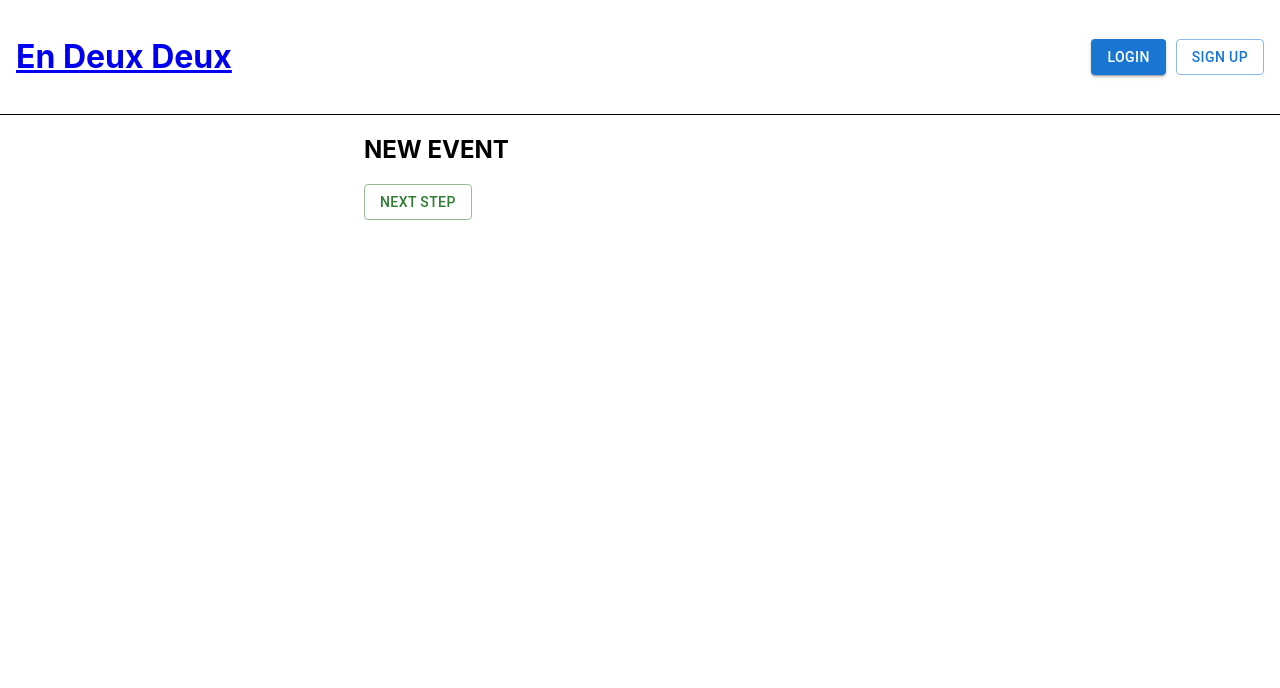
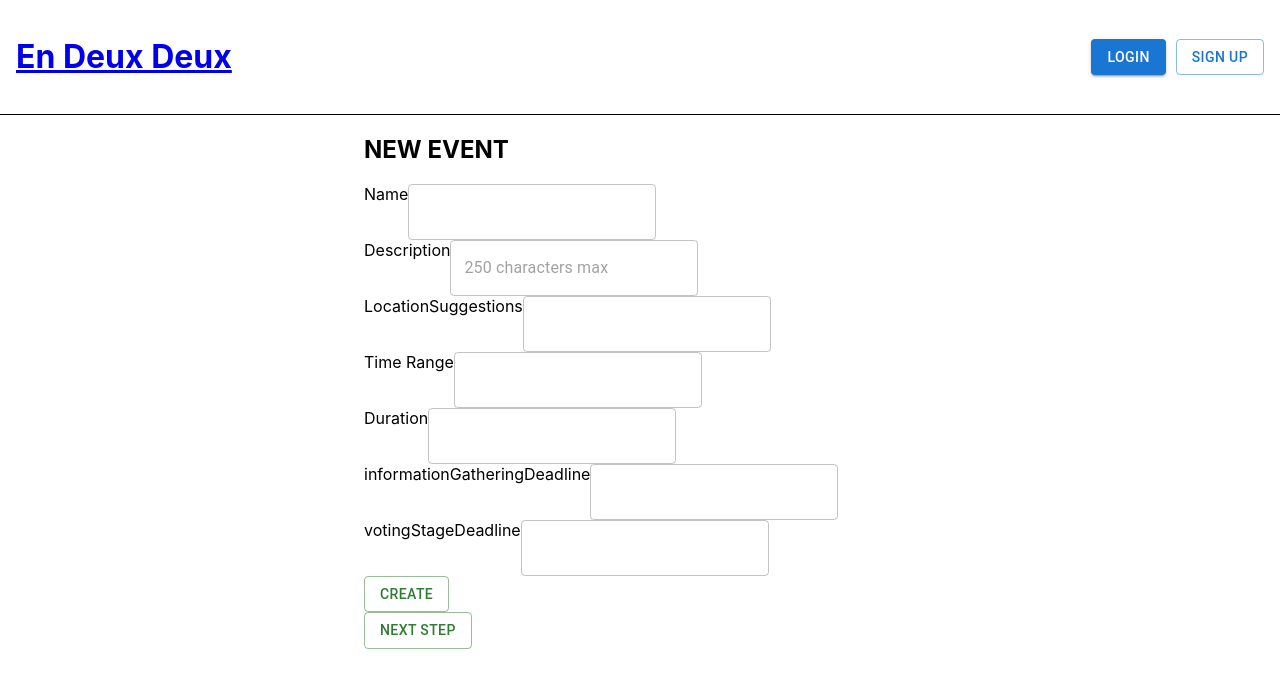
Before and after one commit to LauMttp/En2Deux_Front, a React (Create React App) app: page /newevent in a window 1280 px wide. Shown: the top 688 px of the page. Built offline with nearby package versions, Linux system fonts and the light colour scheme.

Commit message:
removed password update

```diff
--- a/package.json
+++ b/package.json
@@ -6,10 +6,12 @@
     "@emotion/react": "^11.10.4",
     "@emotion/styled": "^11.10.4",
     "@mui/material": "^5.10.5",
+    "@mui/x-date-pickers": "^5.0.2",
     "@testing-library/jest-dom": "^5.16.5",
     "@testing-library/react": "^13.4.0",
     "@testing-library/user-event": "^13.5.0",
     "axios": "^0.27.2",
+    "dayjs": "^1.11.5",
     "react": "^18.2.0",
     "react-dom": "^18.2.0",
     "react-router-dom": "^6.4.0",
--- /dev/null
+++ b/src/components/DatePickerComponent.jsx
@@ -0,0 +1,30 @@
+import React from "react";
+import dayjs from "dayjs";
+import TextField from "@mui/material/TextField";
+import Stack from "@mui/material/Stack";
+import { AdapterDayjs } from "@mui/x-date-pickers/AdapterDayjs";
+import { LocalizationProvider } from "@mui/x-date-pickers/LocalizationProvider";
+import { DatePicker } from "@mui/x-date-pickers/DatePicker";
+
+const DatePickerComponent = () => {
+  const [value, setValue] = React.useState(dayjs());
+  return (
+    <LocalizationProvider dateAdapter={AdapterDayjs}>
+      <Stack spacing={3}>
+        <DatePicker
+          disableFuture
+          label="Responsive"
+          openTo="year"
+          views={["year", "month", "day"]}
+          value={value}
+          onChange={(newValue) => {
+            setValue(newValue);
+          }}
+          renderInput={(params) => <TextField {...params} />}
+        />
+      </Stack>
+    </LocalizationProvider>
+  );
+};
+
+export default DatePickerComponent;
--- a/src/components/Inputs.jsx
+++ b/src/components/Inputs.jsx
@@ -13,7 +13,6 @@ const Inputs = ({
     <div>
       <label htmlFor={id}>{fieldName}</label>
       <TextField
-        required
         id={id}
         {...props}
         type={type}
--- a/src/pages/Events.jsx
+++ b/src/pages/Events.jsx
@@ -6,6 +6,9 @@ const Events = () => {
   return (
     <div>
       <h2>Events</h2>
+      <div></div>
+      <h2>Invitations</h2>
+      <div></div>
       <Link to="/newevent">
         <Button variant="contained" color="success">
           Create new event
--- a/src/pages/NewEvent.jsx
+++ b/src/pages/NewEvent.jsx
@@ -1,11 +1,73 @@
 import { Button } from "@mui/material";
-import React from "react";
+import React, { useContext, useState } from "react";
 import { Link } from "react-router-dom";
+import axios from "axios";
+import Form from "../components/Form";
+import { AuthContext } from "../contexts/AuthContext";
 
 const NewEvent = () => {
+  const initialEventState = {
+    name: "",
+    description: "",
+    locationSuggestions: [],
+    dateSuggestion: [],
+    durationInHours: undefined,
+    informationGatheringDeadline: undefined,
+    votingStageDeadline: undefined,
+  };
+  const { token } = useContext(AuthContext);
+  const [event, setEvent] = useState(initialEventState);
+
+  const baseUrl = "http://localhost:5005";
+
+  function createEvent() {
+    const config = {
+      method: "post",
+      url: `${baseUrl}/api/event/`,
+      headers: {
+        Authorization: `Bearer ${token}`,
+        "Content-Type": "application/json",
+      },
+      data: event,
+    };
+
+    axios(config)
+      .then(function (response) {
+        console.log(JSON.stringify(response.data));
+      })
+      .catch(function (error) {
+        console.log(error);
+      });
+  }
+
+  const fields = [
+    { id: "name", fieldName: "Name" },
+    {
+      id: "description",
+      fieldName: "Description",
+      placeholder: "250 characters max",
+    },
+    { id: "locationSuggestions", fieldName: "LocationSuggestions" },
+    { id: "dateSuggestion", fieldName: "Time Range" },
+    { id: "durationInHours", fieldName: "Duration" },
+    {
+      id: "informationGatheringDeadline",
+      fieldName: "informationGatheringDeadline",
+    },
+    { id: "votingStageDeadline", fieldName: "votingStageDeadline" },
+  ];
+
   return (
-    <div>
+    <div className="NewEvent">
       <h2>NEW EVENT</h2>
+      <Form
+        submitField="Create"
+        fields={fields}
+        formData={event}
+        setFormData={setEvent}
+        initialFormDataState={initialEventState}
+        submitFunc={createEvent}
+      />
       <Link to="/newevent/date">
         <Button variant="outlined" color="success">
           Next Step
--- a/src/pages/NewEventDate.jsx
+++ b/src/pages/NewEventDate.jsx
@@ -1,11 +1,13 @@
 import { Button } from "@mui/material";
 import React from "react";
 import { Link } from "react-router-dom";
+import DatePickerComponent from "../components/DatePickerComponent";
 
 const NewEventDate = () => {
   return (
     <div>
       <h2>Set up date</h2>
+      <DatePickerComponent />
       <Link to="/newevent/location">
         <Button variant="outlined" color="success">
           Next Step
--- a/src/pages/NewEventDeadlines.jsx
+++ b/src/pages/NewEventDeadlines.jsx
@@ -1,18 +1,80 @@
 import { Button } from "@mui/material";
-import React from "react";
+import React, { useContext, useState } from "react";
 import { Link } from "react-router-dom";
+import axios from "axios";
+import Form from "../components/Form";
+import { AuthContext } from "../contexts/AuthContext";
 
 const NewEventDeadlines = () => {
+  const initialEventState = {
+    name: "",
+    description: "",
+    locationSuggestions: [],
+    dateSuggestion: [],
+    durationInHours: undefined,
+    informationGatheringDeadline: undefined,
+    votingStageDeadline: undefined,
+  };
+  const { token } = useContext(AuthContext);
+  const [event, setEvent] = useState(initialEventState);
+
+  const baseUrl = "http://localhost:5005";
+
+  function createEvent() {
+    const config = {
+      method: "post",
+      url: `${baseUrl}/api/event/`,
+      headers: {
+        Authorization: `Bearer ${token}`,
+        "Content-Type": "application/json",
+      },
+      data: event,
+    };
+
+    axios(config)
+      .then(function (response) {
+        console.log(JSON.stringify(response.data));
+      })
+      .catch(function (error) {
+        console.log(error);
+      });
+  }
+
+  const fields = [
+    { id: "name", fieldName: "Name" },
+    {
+      id: "description",
+      fieldName: "Description",
+      placeholder: "250 characters max",
+    },
+    { id: "locationSuggestions", fieldName: "LocationSuggestions" },
+    { id: "dateSuggestion", fieldName: "Time Range" },
+    { id: "durationInHours", fieldName: "Duration" },
+    {
+      id: "informationGatheringDeadline",
+      fieldName: "informationGatheringDeadline",
+    },
+    { id: "votingStageDeadline", fieldName: "votingStageDeadline" },
+  ];
+
   return (
-    <div>
+    <div className="NewEvent">
       <h2>Set up deadlines</h2>
-      <Link to="/newevent/location">
+      <Form
+        submitField="Create"
+        fields={fields}
+        formData={event}
+        setFormData={setEvent}
+        initialFormDataState={initialEventState}
+        submitFunc={createEvent}
+      />
+      <Link to="/newevent/date">
         <Button variant="outlined" color="success">
           Next Step
         </Button>
       </Link>
     </div>
   );
-};
+  };
 
 export default NewEventDeadlines;
--- a/src/pages/Profile.jsx
+++ b/src/pages/Profile.jsx
@@ -6,8 +6,8 @@ import UserAvatar from "../components/UserAvatar";
 import { AuthContext } from "../contexts/AuthContext";
 
 const Profile = () => {
-  const { token } = useContext(AuthContext);
-  const [user, setUser] = useState();
+  const { token, user, setUser } = useContext(AuthContext);
+  const [tempUser, setTempUser] = useState(user);
 
   useEffect(() => {
     const config = {
@@ -31,7 +31,6 @@ const Profile = () => {
   const baseUrl = "http://localhost:5005";
 
   function updateUser() {
-    const data = JSON.stringify({ user });
     const config = {
       method: "patch",
       url: `${baseUrl}/api/user/`,
@@ -39,12 +38,13 @@ const Profile = () => {
         Authorization: `Bearer ${token}`,
         "Content-Type": "application/json",
       },
-      data: user,
+      data: tempUser,
     };
 
     axios(config)
       .then(function (response) {
         console.log(JSON.stringify(response.data));
+        setUser(response.data);
       })
       .catch(function (error) {
         console.log(error);
@@ -57,8 +57,7 @@ const Profile = () => {
     { id: "surname", fieldName: "Surame" },
     { id: "email", fieldName: "E-mail address", placeholder: "kash@kash.com" },
     { id: "phoneNumber", fieldName: "Phone Number" },
-    { id: "gender", fieldName: "Gender" },
-    { type: "password", id: "password", fieldName: "Password" },
+    { id: "gender", fieldName: "Gender", type: "select" },
   ];
 
   if (!user) return <p>Loading...</p>;
@@ -72,9 +71,9 @@ const Profile = () => {
         <Form
           submitField="Save"
           fields={fields}
-          formData={user}
-          setFormData={setUser}
-          initialFormDataState={user}
+          formData={tempUser}
+          setFormData={setTempUser}
+          initialFormDataState={tempUser}
           submitFunc={updateUser}
         />
       </Box>
```
Also changed, not shown: 1 other file (tests, documents, lock files or other folders).
